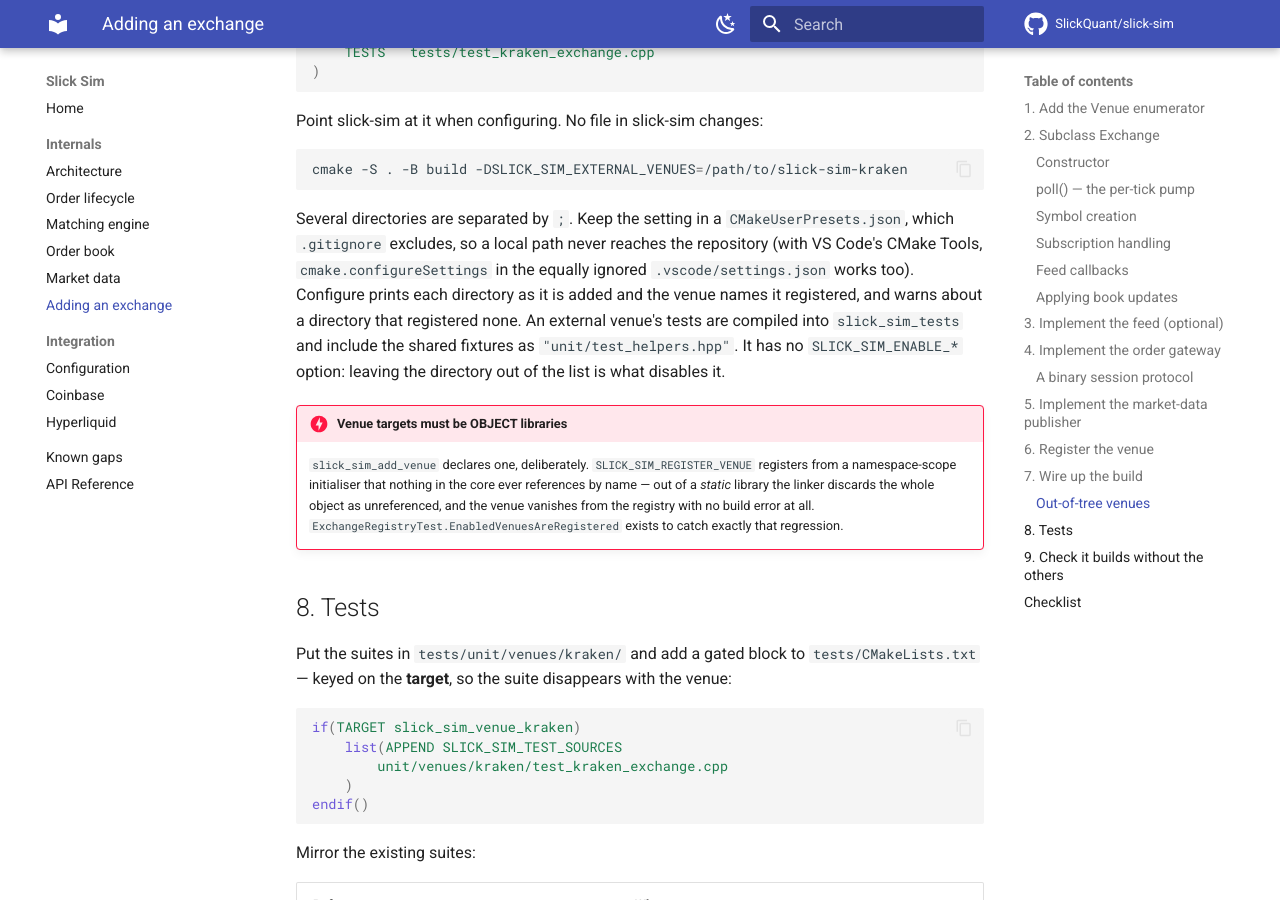
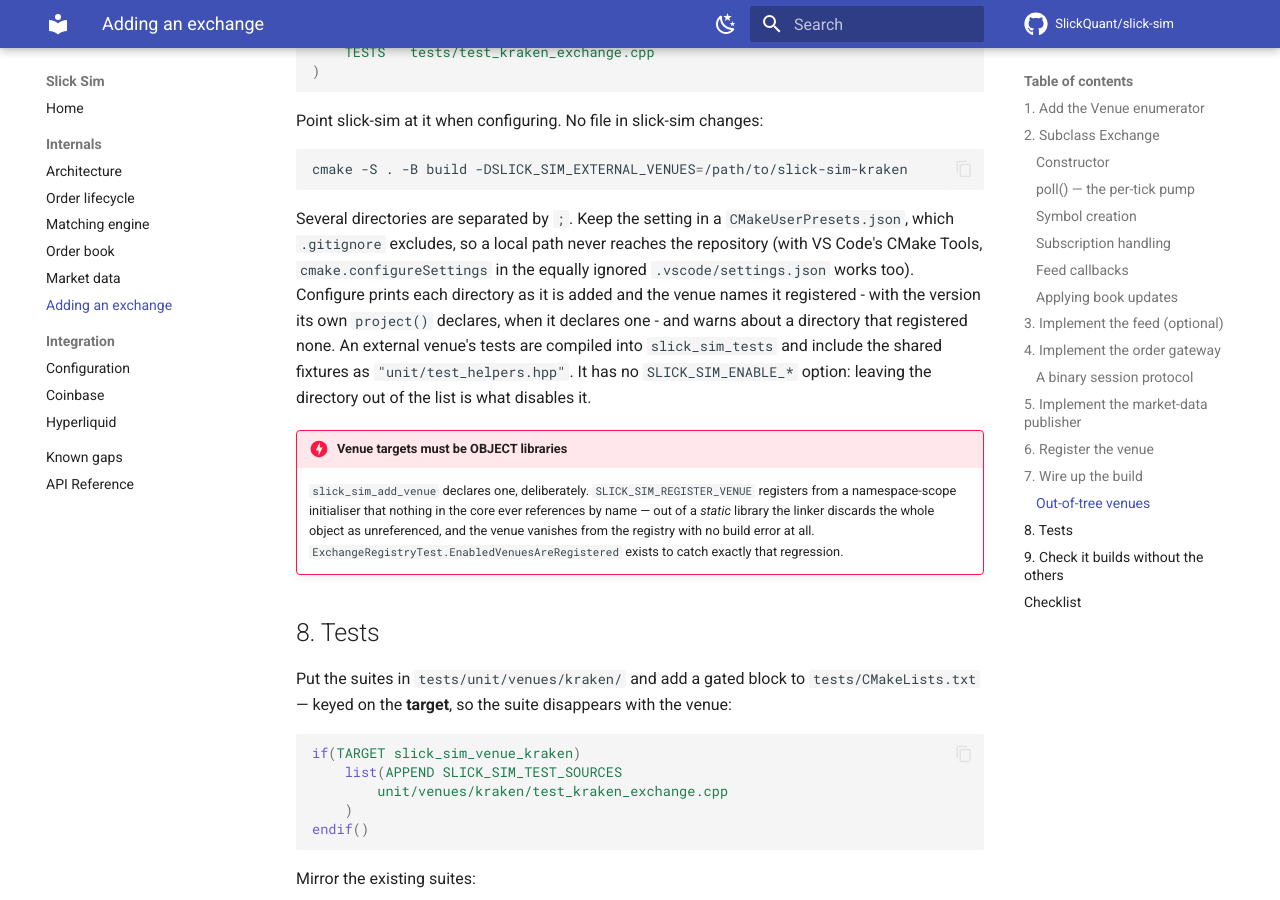
Before and after one commit to SlickQuant/slick-sim, an MkDocs documentation site: the page built from docs/extending.md, in a window 1280 px wide and 900 px high, scrolled down 9110 px. Built offline with MkDocs 1.6.1 and Material for MkDocs 9.7.7, drawn with Linux system fonts in a browser that asks for light colours; comment, search, counter and statistics services are not loaded.

Commit message:
Show an external venue's version when it is added at configure
The external-venue hook reads the version from the venue's own project() and prints it with the venues it registers. A venue that declares no version of its own shows none, rather than slick-sim's.

```diff
--- a/docs/extending.md
+++ b/docs/extending.md
@@ -428,8 +428,9 @@ cmake -S . -B build -DSLICK_SIM_EXTERNAL_VENUES=/path/to/slick-sim-kraken
 Several directories are separated by `;`. Keep the setting in a `CMakeUserPresets.json`, which
 `.gitignore` excludes, so a local path never reaches the repository (with VS Code's CMake Tools,
 `cmake.configureSettings` in the equally ignored `.vscode/settings.json` works too). Configure prints
-each directory as it is added and the venue names it registered, and warns about a directory that
-registered none. An external venue's tests are
+each directory as it is added and the venue names it registered - with the version its own
+`project()` declares, when it declares one - and warns about a directory that registered none. An
+external venue's tests are
 compiled into `slick_sim_tests` and include the shared fixtures as `"unit/test_helpers.hpp"`. It has
 no `SLICK_SIM_ENABLE_*` option: leaving the directory out of the list is what disables it.
 
```
Also changed, not shown: 1 other file.
